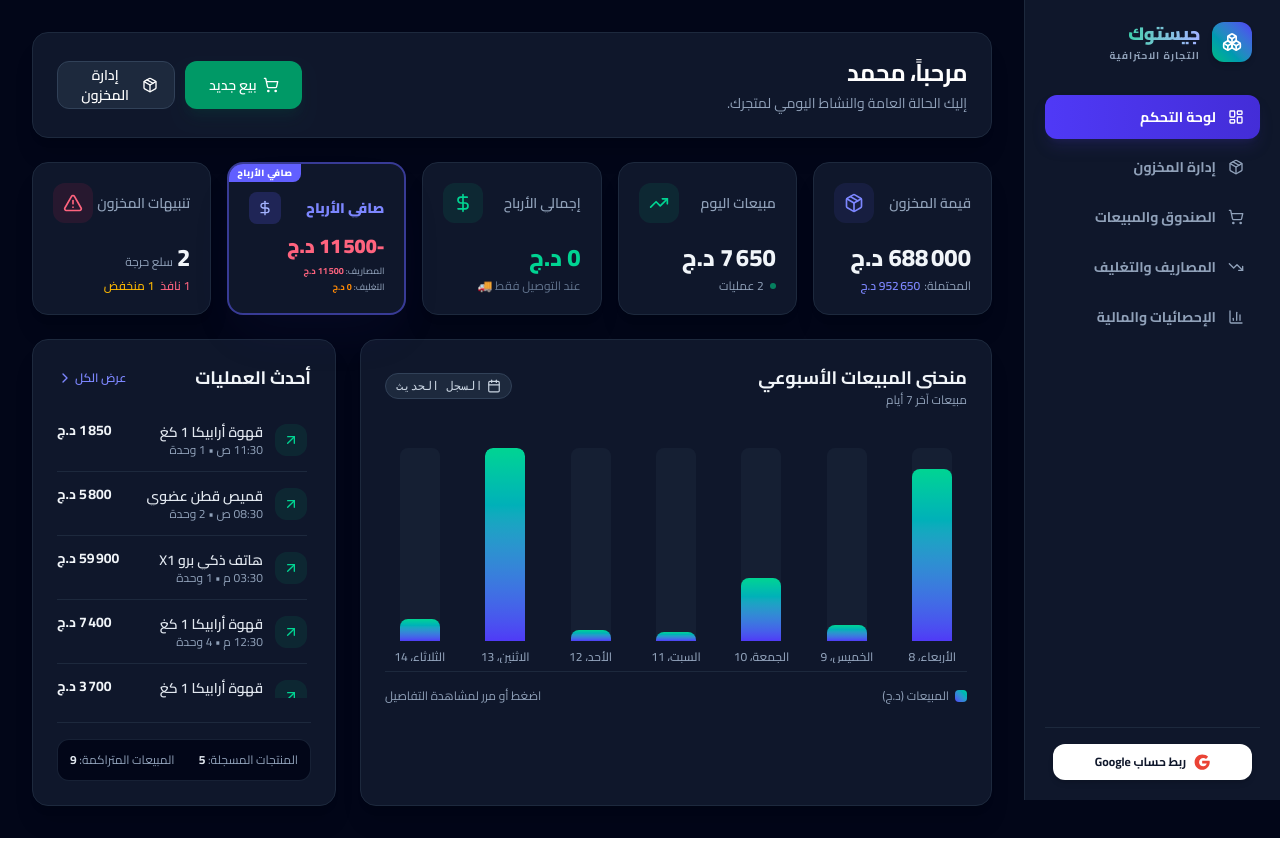
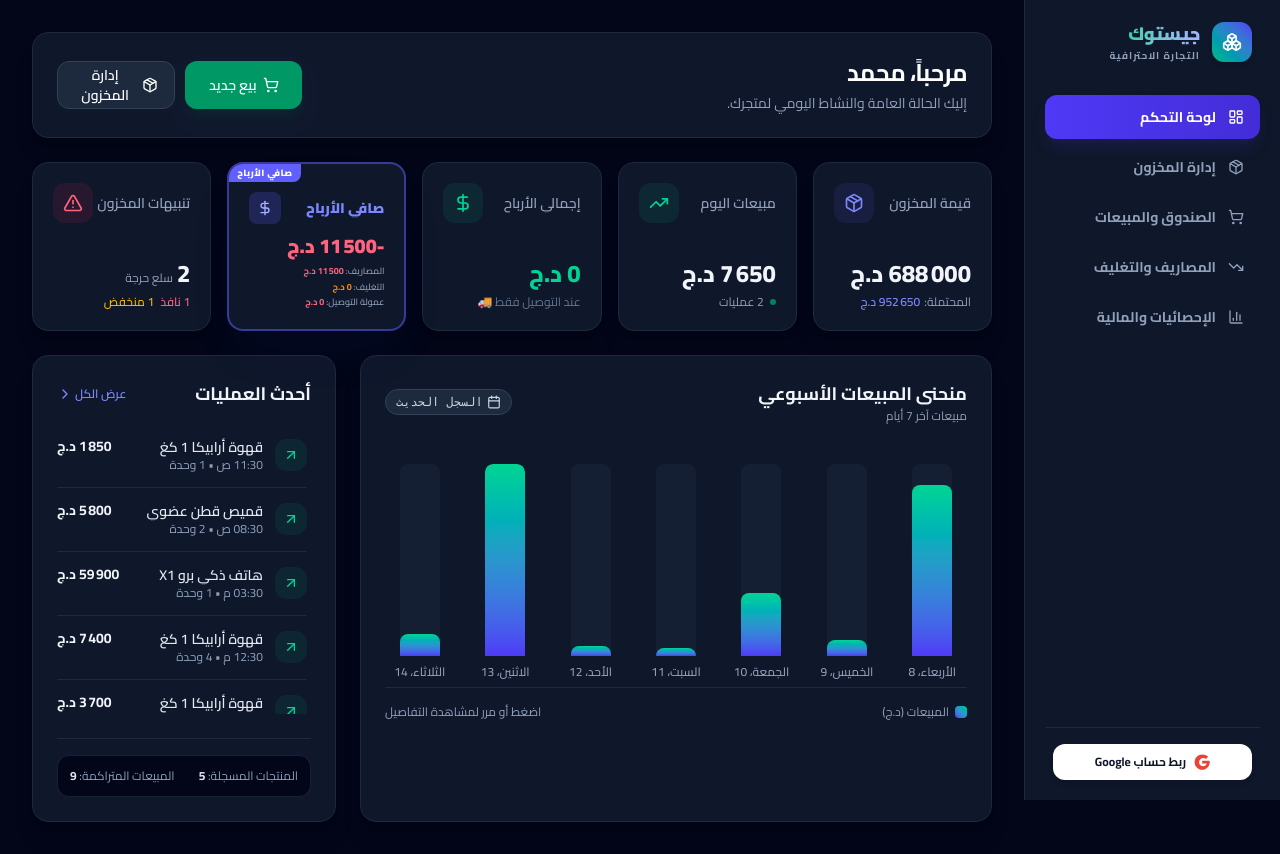
Before and after one commit to mohammedelmahdi/-, a React (Vite) app: page / in a window 1280 px wide. Built offline with nearby package versions, Linux system fonts and the light colour scheme; no server answers.

Commit message:
feat(dashboard): integrate delivery commission into net profit
Calculates and subtracts a 1.2% delivery payment commission from the net profit metrics based on historical payment data.

```diff
--- a/src/components/Dashboard.tsx
+++ b/src/components/Dashboard.tsx
@@ -90,8 +90,22 @@
     const totalParcels = sales.reduce((sum, s) => sum + (s.customerColis || 0), 0);
     const totalPackagingCost = totalParcels * packagingPrice;
 
+    // Delivery payments commission (1.2% or 120 DZD per 10,000 DZD received)
+    let totalDeliveryCommission = 0;
+    try {
+      const saved = localStorage.getItem('delivery_payments_history');
+      if (saved) {
+        const deliveryPayments = JSON.parse(saved);
+        if (Array.isArray(deliveryPayments)) {
+          totalDeliveryCommission = deliveryPayments.reduce((sum: number, p: any) => sum + (p.amount * 0.012), 0);
+        }
+      }
+    } catch (e) {
+      console.error('Failed to parse delivery payments for dashboard metrics:', e);
+    }
+
     // Net Profit
-    const netProfit = totalProfit - totalExpenses - totalPackagingCost;
+    const netProfit = totalProfit - totalExpenses - totalPackagingCost - totalDeliveryCommission;
 
     // Low stock items (quantity < 5, but > 0)
     const lowStockCount = products.filter(p => p.quantity > 0 && p.quantity < 5).length;
@@ -107,6 +121,7 @@
       netProfit,
       totalExpenses,
       totalPackagingCost,
+      totalDeliveryCommission,
       lowStockCount,
       outOfStockCount,
     };
@@ -277,6 +292,7 @@
             <div className="text-[9px] text-slate-400 mt-1 space-y-0.5 font-medium truncate">
               <p>المصاريف: <span className="text-rose-400 font-bold">{formatCurrency(metrics.totalExpenses)}</span></p>
               <p>التغليف: <span className="text-orange-400 font-bold">{formatCurrency(metrics.totalPackagingCost)}</span></p>
+              <p>عمولة التوصيل: <span className="text-rose-400 font-bold">{formatCurrency(metrics.totalDeliveryCommission)}</span></p>
             </div>
           </div>
         </motion.div>
```
